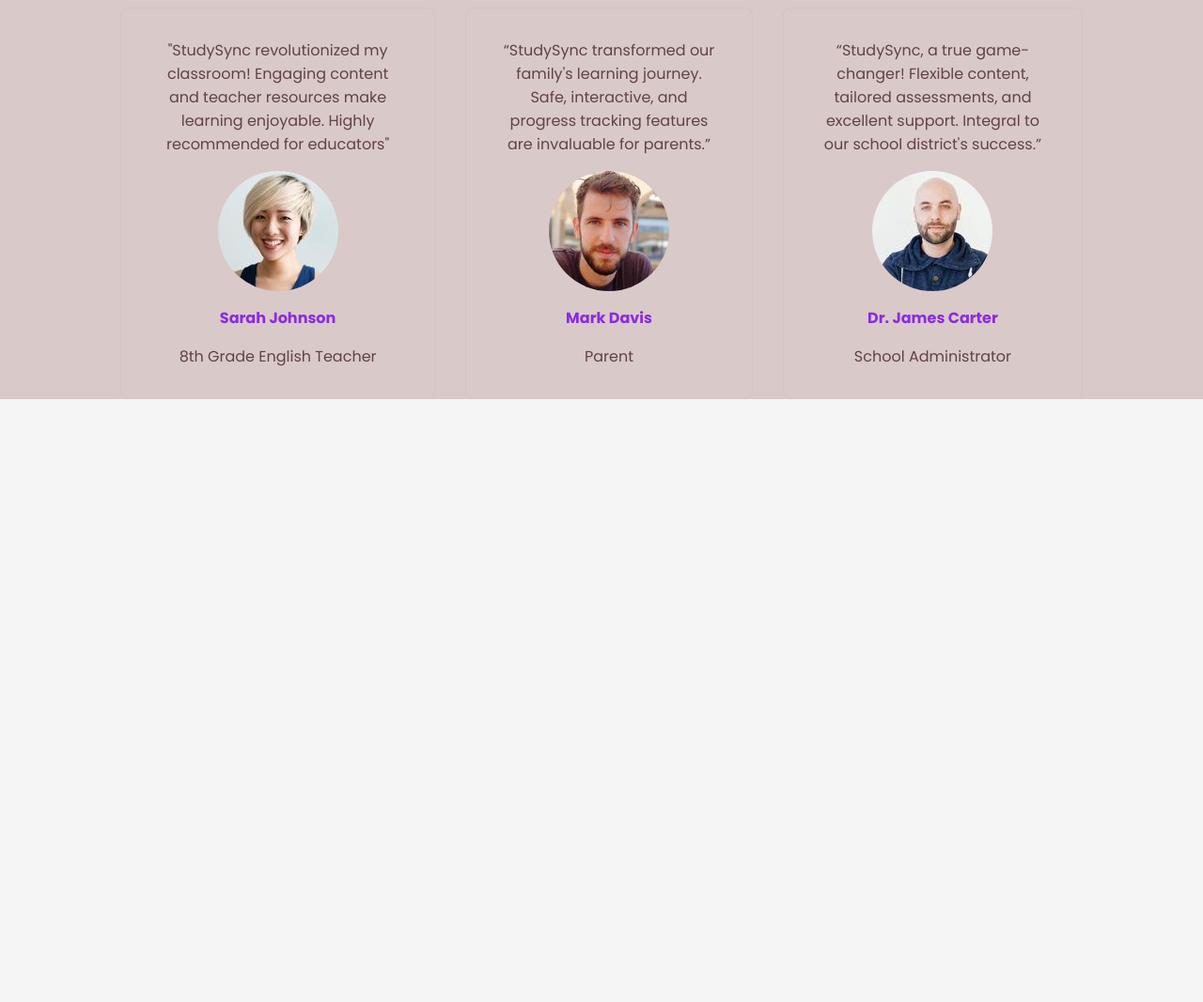
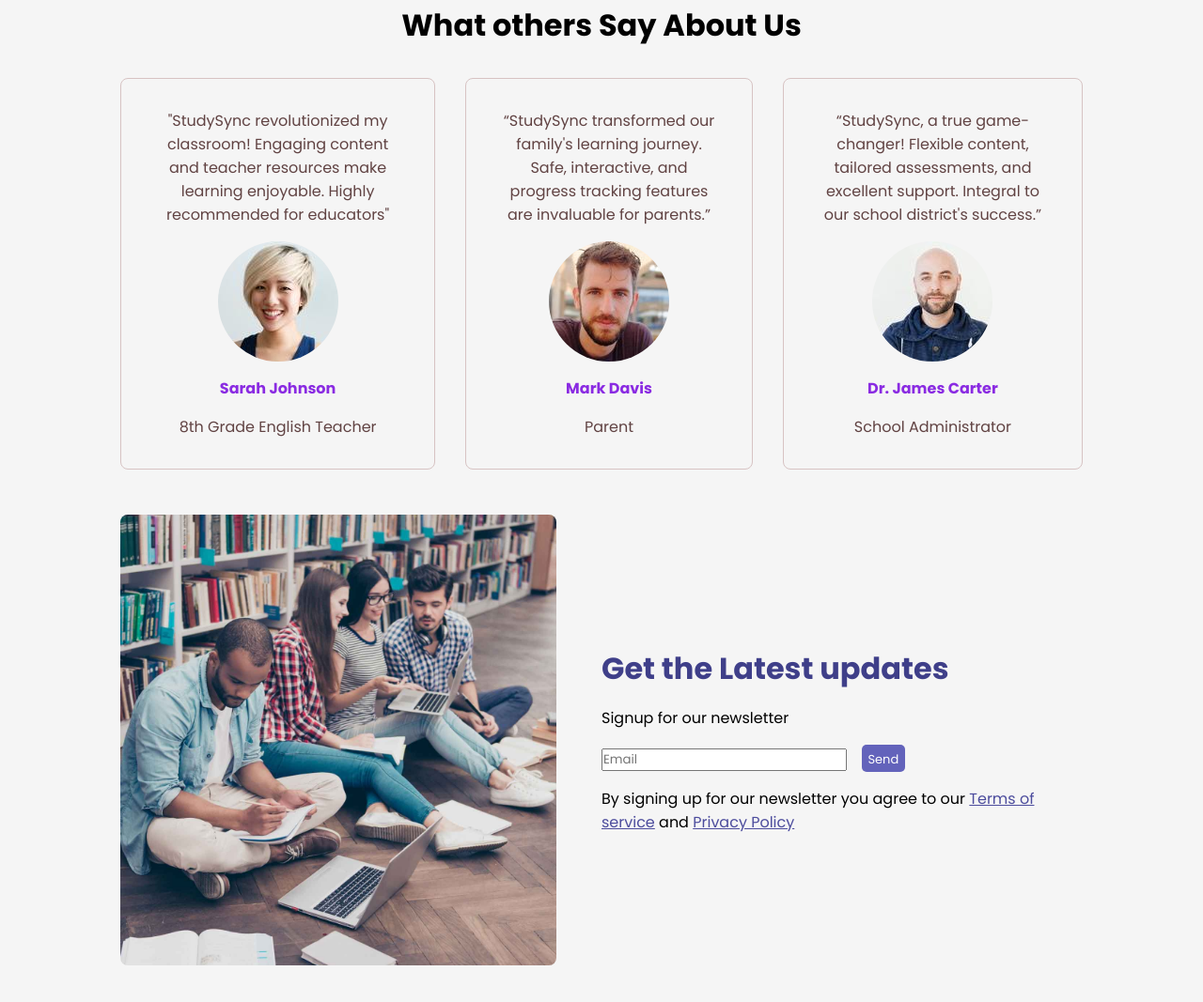
Before and after one commit to abhinavvv12/study-sync, a plain HTML site: page index.html in a window 1280 px wide. Shown: the part 2326-3393 px from the top of the page at 94% size. Before the commit the page ends 2799 px from the top, so only its background shows below. Drawn offline with Linux system fonts and the light colour scheme.

Commit message:
news-letter

```diff
--- a/index.html
+++ b/index.html
@@ -129,7 +129,8 @@
                 <h1>Our competitive advantage</h1>
             </div>
             <div class="card-para">
-                This is a section of some simple filter text, also known as placeholder text. It shares sme characteristics of real written text but is random or otherwise generated
+                This is a section of some simple filter text, also known as placeholder text. It shares sme
+                characteristics of real written text but is random or otherwise generated
             </div>
             <div class="cards">
                 <div id="card1" class="card">
@@ -138,17 +139,19 @@
                         Personalized Learning
                     </h3>
                     <p>
-                        Offer tailored learning experiences through AI and machine learning to cater to individual student needs.
+                        Offer tailored learning experiences through AI and machine learning to cater to individual
+                        student needs.
 
                     </p>
                 </div>
-                <div id="card2"class="card">
+                <div id="card2" class="card">
                     <img src="images/Affordability.png" alt="">
                     <h3>
                         Affordability
                     </h3>
                     <p>
-                        Provide high-quality education at an affordable price point, making it accessible to a broader audience.
+                        Provide high-quality education at an affordable price point, making it accessible to a broader
+                        audience.
                     </p>
                 </div>
                 <div id="card3" class="card">
@@ -157,7 +160,8 @@
                         Industry Partnerships
                     </h3>
                     <p>
-                        Collaborate with well-known companies and institutions to offer accredited courses and certifications, adding credibility to your offerings.
+                        Collaborate with well-known companies and institutions to offer accredited courses and
+                        certifications, adding credibility to your offerings.
                     </p>
                 </div>
                 <div id="card4" class="card">
@@ -166,7 +170,8 @@
                         Innovative Technology
                     </h3>
                     <p>
-                        Utilize cutting-edge technology, such as augmented reality or virtual reality, to create immersive learning experiences.
+                        Utilize cutting-edge technology, such as augmented reality or virtual reality, to create
+                        immersive learning experiences.
                     </p>
                 </div>
                 <div id="card5" class="card">
@@ -185,7 +190,8 @@
                         Analytics and Insights
                     </h3>
                     <p>
-                        Offer detailed progress tracking and analytics to help students and teachers monitor performance and make data-driven decisions.
+                        Offer detailed progress tracking and analytics to help students and teachers monitor performance
+                        and make data-driven decisions.
                     </p>
                 </div>
             </div>
@@ -199,22 +205,53 @@
             </div>
             <div class="testemonials">
                 <div class="testemonial">
-                    <p>"StudySync revolutionized my classroom! Engaging content and teacher resources make learning enjoyable. Highly recommended for educators"</p>
+                    <p>"StudySync revolutionized my classroom! Engaging content and teacher resources make learning
+                        enjoyable. Highly recommended for educators"</p>
                     <img src="images/sarah.jpg" alt="sarah">
                     <h4>Sarah Johnson</h4>
                     <p>8th Grade English Teacher</p>
                 </div>
                 <div class="testemonial">
-                    <p>“StudySync transformed our family's learning journey. Safe, interactive, and progress tracking features are invaluable for parents.”</p>
+                    <p>“StudySync transformed our family's learning journey. Safe, interactive, and progress tracking
+                        features are invaluable for parents.”</p>
                     <img src="images/David.jpg" alt="david">
                     <h4>Mark Davis</h4>
                     <p>Parent</p>
                 </div>
                 <div class="testemonial">
-                    <p>“StudySync, a true game-changer! Flexible content, tailored assessments, and excellent support. Integral to our school district's success.”</p>
+                    <p>“StudySync, a true game-changer! Flexible content, tailored assessments, and excellent support.
+                        Integral to our school district's success.”</p>
                     <img src="images/James.jpg" alt="james">
                     <h4>Dr. James Carter</h4>
                     <p>School Administrator</p>
+                </div>
+            </div>
+        </div>
+
+
+
+
+        <!-- News-Letter -->
+
+        <div class="newsletter">
+            <div class="left">
+                <img src="images/study sync.jpg" alt="image">
+            </div>
+            <div class="right">
+                <div class="news-content">
+                    <h1>Get the Latest updates</h1>
+                    <p>Signup for our newsletter</p>
+                    <div class="form-details">
+                        <form>
+                            <label for="email"></label>
+                            <input type="text" id="email" placeholder="Email">
+                        </form>
+                        <div>
+                            <a href="#">Send</a>
+                        </div>
+                    </div>
+                    <p>By signing up for our newsletter you agree to our <u>Terms of service</u> and <u>Privacy
+                            Policy</u> </p>
                 </div>
             </div>
         </div>
--- a/style.css
+++ b/style.css
@@ -22,7 +22,7 @@
 .main-container{
     width: 100%;
     margin: auto;
-    background-color:rgb(218, 201, 201);
+    /* background-color:rgb(218, 201, 201); */
 }
 
 /* =========================
@@ -268,7 +268,7 @@
 
 
 .cards-section{
-    width: 80%;
+    width: 70%;
     margin: 6rem auto;
     display: flex;
     flex-direction: column;
@@ -382,3 +382,76 @@
 .testemonial img{
     border-radius: 5rem;
 }
+
+
+
+
+
+
+/* News-Letter */
+
+.newsletter{
+    width: 80%;
+    height: 30rem;
+    margin: 3rem auto;
+    display: flex;
+    justify-content: center;
+    /* border: 1px solid black; */
+}
+
+.left{
+    flex : 1;
+    width: 50%;
+    /* object-fit: cover; */
+}
+.left img{
+    width: 100%;
+    height: 100%;
+    object-fit: cover;
+    border-radius: 8px;
+}
+.right{
+    flex : 1;
+    display: flex;
+    flex-direction: column;
+    justify-content: center;
+    align-items: center;
+    padding: 3rem;
+}
+.news-content{
+    display: flex;
+    flex-direction: column;
+    gap: 1rem;
+
+}
+
+.news-content h1{
+    color: rgb(63, 63, 137);
+}
+
+.news-content p u{
+    color: rgb(76, 76, 157);
+}
+
+.form-details{
+    display: flex;
+    flex-direction: row;
+    /* justify-content: center; */
+    align-items: center;
+    gap: 1rem;
+}
+
+.form-details div{
+    /* margin: 1rem; */
+    padding: 0.1rem 0.4rem;
+    background-color: rgb(99, 99, 187);
+    border-radius: 5px;
+    /* color: white; */
+
+}
+
+.form-details div a{
+    color: white;
+    text-decoration: none;
+    font-size: small;
+}
```
